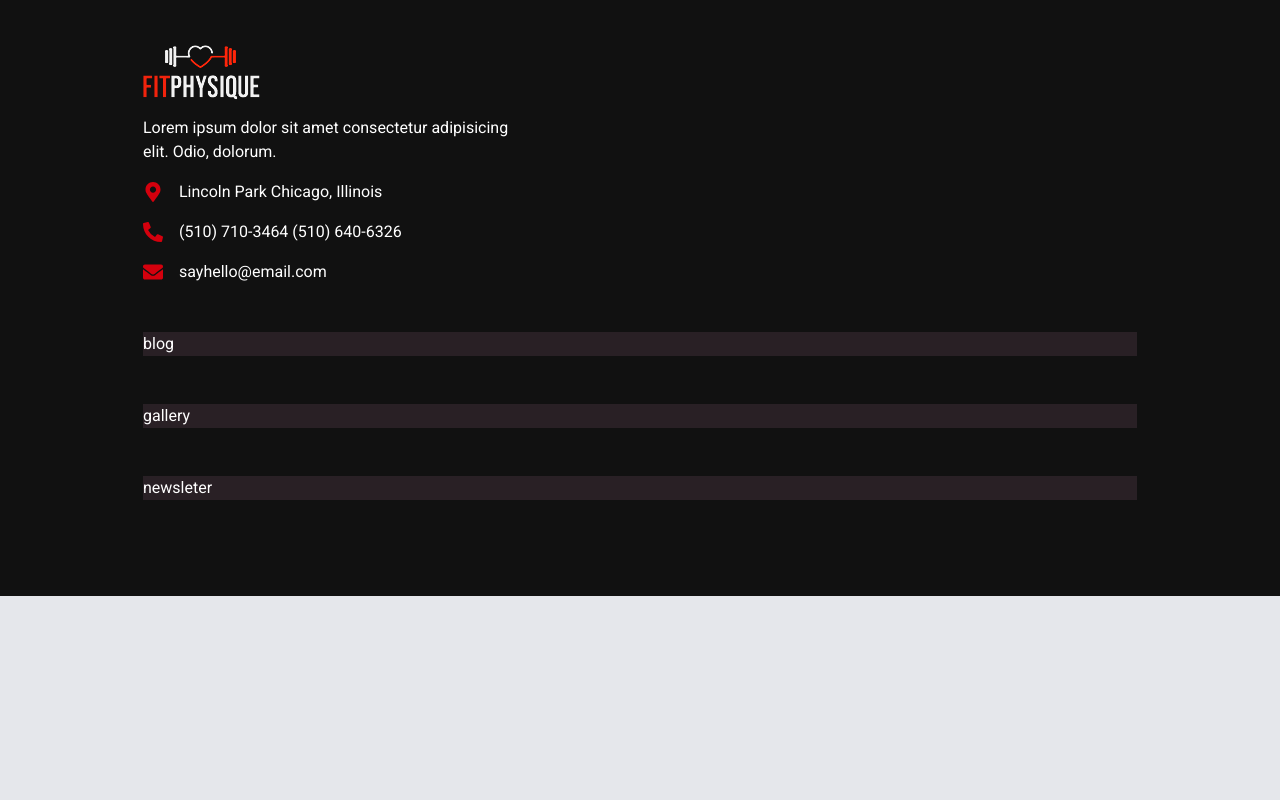
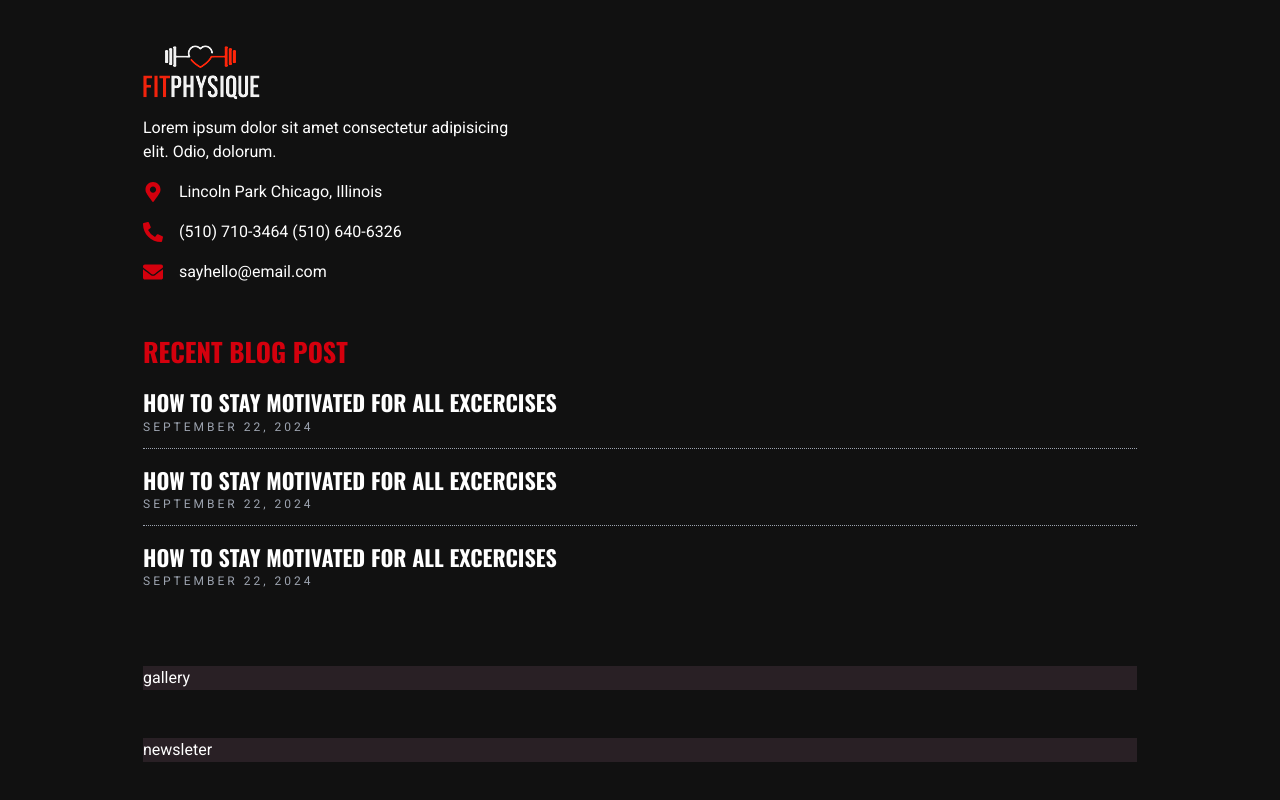
Before and after one commit to ujangaris/Gym-Web--Nextjs, a Next.js app: page / in a window 1280 px wide. Shown: the part 6864-7664 px from the top of the page. Before the commit the page ends 7460 px from the top, so only its background shows below. Built offline with nearby package versions, Linux system fonts and the light colour scheme.

Commit message:
styling section footer | blog

```diff
--- a/components/Footer.tsx
+++ b/components/Footer.tsx
@@ -41,7 +41,42 @@ export const Footer = () => {
             </ul>
           </div>
           {/* blog */}
-          <div className="bg-pink-300/10">blog</div>
+          <div className="">
+            <h4 className="h4 text-accent mb-4">Recent blog post</h4>
+            {/* post */}
+            <div className="border-b border-dotted border-gray-400 flex flex-col gap-3 pb-3 mb-4">
+              <Link href="#" className="hover:text-accent transition-all">
+                <h5 className="h5 leading-snug">
+                  How to stay motivated for all excercises
+                </h5>
+                <p className="text-gray-400 text-[12px] tracking-[3px] uppercase">
+                  September 22, 2024
+                </p>
+              </Link>
+            </div>
+            {/* post 2 */}
+            <div className="border-b border-dotted border-gray-400 flex flex-col gap-3 pb-3 mb-4">
+              <Link href="#" className="hover:text-accent transition-all">
+                <h5 className="h5 leading-snug">
+                  How to stay motivated for all excercises
+                </h5>
+                <p className="text-gray-400 text-[12px] tracking-[3px] uppercase">
+                  September 22, 2024
+                </p>
+              </Link>
+            </div>
+            {/* post 3*/}
+            <div className="flex flex-col gap-3 pb-3 mb-4">
+              <Link href="#" className="hover:text-accent transition-all">
+                <h5 className="h5 leading-snug">
+                  How to stay motivated for all excercises
+                </h5>
+                <p className="text-gray-400 text-[12px] tracking-[3px] uppercase">
+                  September 22, 2024
+                </p>
+              </Link>
+            </div>
+          </div>
           {/* gallery */}
           <div className="bg-pink-300/10">gallery</div>
           {/* newsletter */}
```
Also changed, not shown: 1 other file (tests, documents, lock files or other folders).
